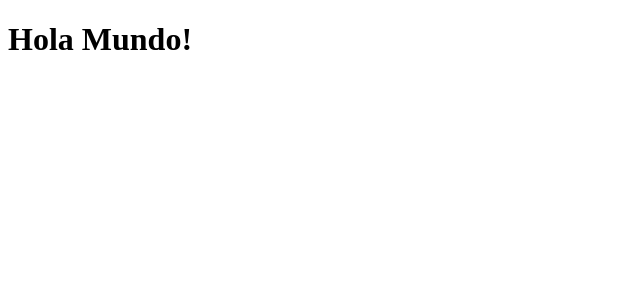
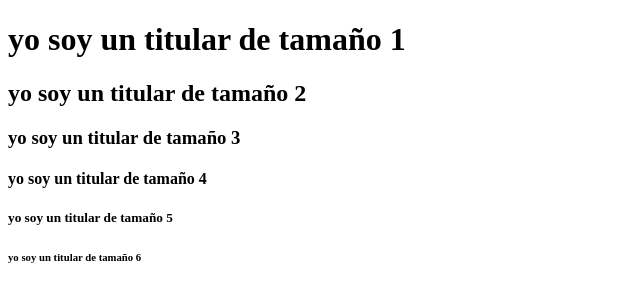
Before and after one commit to xochiltsheila/AprendiendoHTML, a plain HTML site: page titulares.html in a window 1280 px wide. Shown: the whole page, without its empty margins (0-640 px from the left). Drawn offline with Linux system fonts and the light colour scheme.

Commit message:
titulares.html

```diff
--- a/titulares.html
+++ b/titulares.html
@@ -1,10 +1,15 @@
 <!DOCTYPE html>
 <html lang="es">
     <head>
-    <title>Mi primera pagina web</title>
+    <title>Titulares</title>
     <meta charset="utf-8">
     </head>
     <body>
-        <h1>Hola Mundo!</h1>
+        <h1>yo soy un titular de tamaño 1</h1>
+        <h2>yo soy un titular de tamaño 2</h2>
+        <h3>yo soy un titular de tamaño 3</h3>
+        <h4>yo soy un titular de tamaño 4</h4>
+        <h5>yo soy un titular de tamaño 5</h5>
+        <h6>yo soy un titular de tamaño 6</h6>
     </body>
 </html>
```
